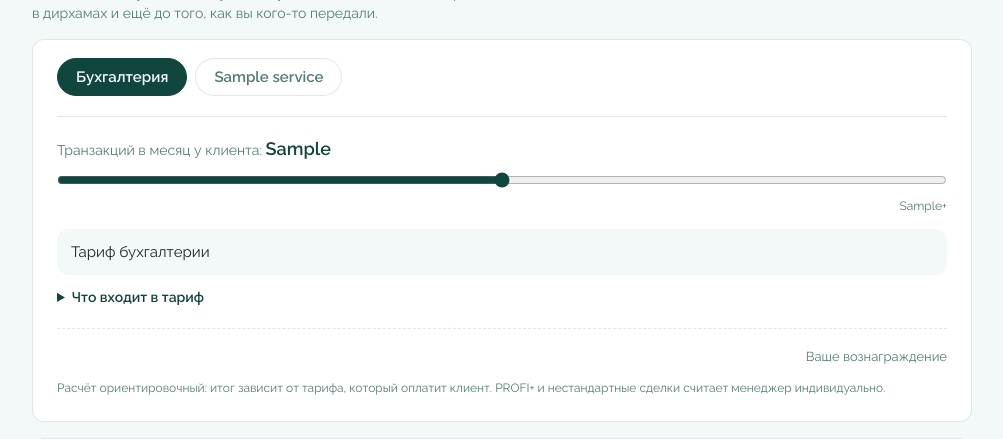
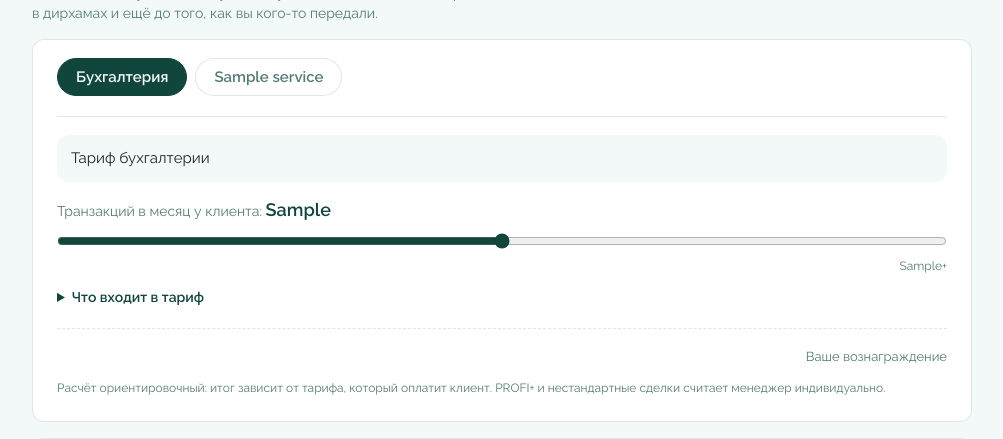
Before and after one commit to Oncount/oncount-partners, a Python web app: template app/templates/dashboard.html in a window 1280 px wide. Shown: the part 812-1251 px from the top of the page, without its empty margins (268-1271 px from the left). Run offline with Jinja, Linux system fonts and the light colour scheme; the template is opened without the code that fills it: most values are stand-ins (such as "Sample title", 1, 10 or a date in 2020); grey boxes marked "Sample" are stand-in pictures.

Commit message:
Плашка тарифа — над ползунком (решение Николь 2026-07-23)
Co-Authored-By: Claude Opus 4.8 (1M context) <noreply@anthropic.com>

```diff
--- a/app/templates/_calculator.html
+++ b/app/templates/_calculator.html
@@ -27,6 +27,14 @@
 
     {# ── Бухгалтерия: ползунок по транзакциям → тариф и вознаграждение ──────── #}
     <div class="calc-acc" id="calc-acc">
+      <div class="calc-tariff">
+        <div class="calc-tariff-left">
+          <span class="calc-tariff-pre">{{ 'Accounting plan' if lang == 'en' else 'Тариф бухгалтерии' }}</span>
+          <span class="calc-tariff-name" id="calc-tariff-name"></span>
+          <span class="calc-tariff-range" id="calc-tariff-range"></span>
+        </div>
+        <div class="calc-tariff-fee" id="calc-tariff-fee"></div>
+      </div>
       <label class="calc-tx-label" for="calc-tx">
         {{ 'Client transactions per month' if lang == 'en' else 'Транзакций в месяц у клиента' }}:
         <strong id="calc-tx-val">{{ calc.tx_default }}</strong>
@@ -36,14 +44,6 @@
              oninput="calcRender()" aria-describedby="calc-tariff-name">
       <div class="calc-scale"><span>{{ calc.tx_max }}+</span></div>
 
-      <div class="calc-tariff">
-        <div class="calc-tariff-left">
-          <span class="calc-tariff-pre">{{ 'Accounting plan' if lang == 'en' else 'Тариф бухгалтерии' }}</span>
-          <span class="calc-tariff-name" id="calc-tariff-name"></span>
-          <span class="calc-tariff-range" id="calc-tariff-range"></span>
-        </div>
-        <div class="calc-tariff-fee" id="calc-tariff-fee"></div>
-      </div>
       <p class="calc-note" id="calc-tariff-note"></p>
 
       <details class="calc-includes">
@@ -92,7 +92,7 @@
 .calc-range { width: 100%; margin: 0; accent-color: var(--deep-green); }
 .calc-scale { display: flex; justify-content: flex-end; font-size: 12px; color: var(--sage); margin-top: 2px; }
 .calc-tariff { display: flex; align-items: center; justify-content: space-between; gap: 12px;
-  flex-wrap: wrap; margin-top: 14px; padding: 12px 14px; border-radius: 12px; background: var(--cream); }
+  flex-wrap: wrap; margin-bottom: 14px; padding: 12px 14px; border-radius: 12px; background: var(--cream); }
 .calc-tariff-left { display: flex; align-items: baseline; gap: 8px; flex-wrap: wrap; }
 .calc-tariff-pre { font-size: 15px; color: var(--charcoal); }
 .calc-tariff-name { font-family: 'Outfit', sans-serif; font-size: 20px; font-weight: 700; color: var(--deep-green); }
```
